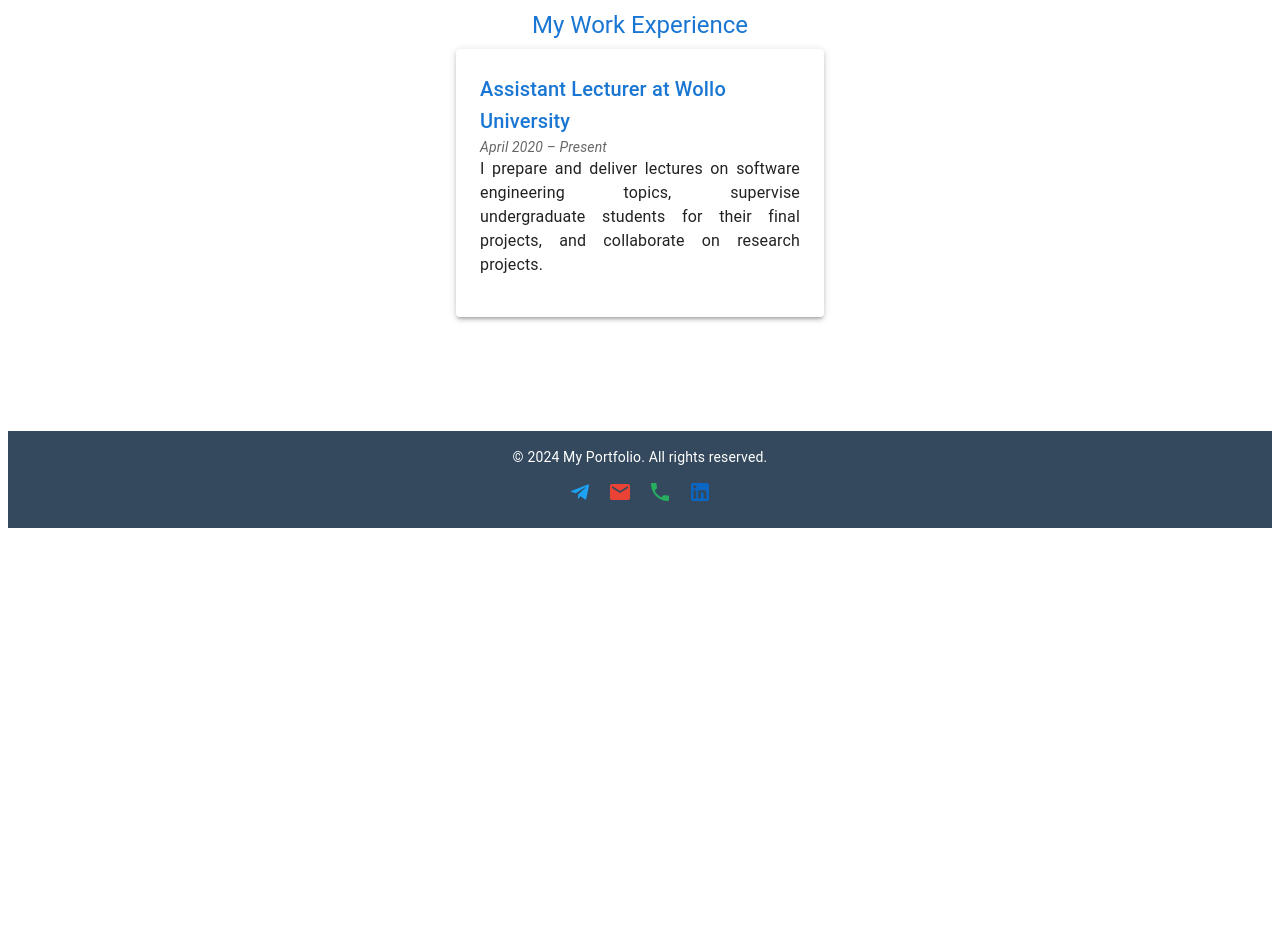
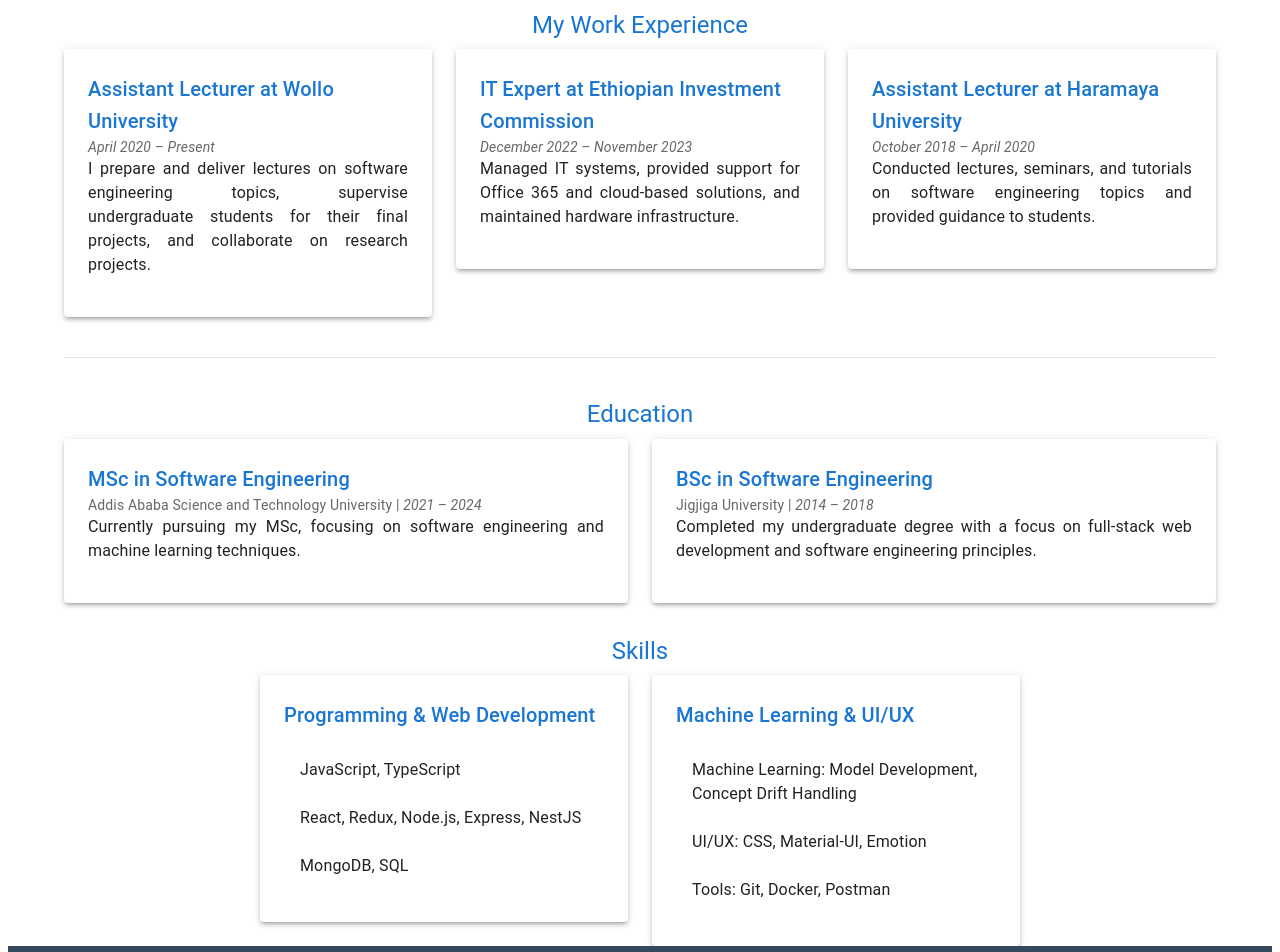
Before and after one commit to mullersoft/My-Portfolio-Website, a React (Create React App) app in the folder client/: page /about in a window 1280 px wide. Shown: the part 280-1232 px from the top of the page. Before the commit the page ends 816 px from the top, so only its background shows below. Built offline with nearby package versions, Linux system fonts and the light colour scheme.

Commit message:
about.ts updated to add experience

```diff
--- a/client/src/pages/About.tsx
+++ b/client/src/pages/About.tsx
@@ -2,6 +2,11 @@
 import {
   Container,
   Typography,
+  Box,
+  List,
+  ListItem,
+  ListItemText,
+  Divider,
   Paper,
   Grid,
 } from "@mui/material";
@@ -9,6 +14,7 @@
 const About: React.FC = () => {
   return (
     <Container maxWidth="lg">
+      {/* Header Section */}
       <Typography variant="h3" gutterBottom align="center" color="primary">
         About Me
       </Typography>
@@ -28,10 +34,12 @@
         technologies to provide more efficient solutions.
       </Typography>
 
+      {/* Work Experience Section */}
       <Typography variant="h5" gutterBottom align="center" color="primary">
         My Work Experience
       </Typography>
 
+      {/* Work Experience Cards */}
       <Grid container spacing={3} justifyContent="center">
         <Grid item xs={12} md={4}>
           <Paper sx={{ padding: 3, boxShadow: 3 }}>
@@ -49,7 +57,132 @@
           </Paper>
         </Grid>
 
-        {/* Other Work Experience Cards */}
+        <Grid item xs={12} md={4}>
+          <Paper sx={{ padding: 3, boxShadow: 3 }}>
+            <Typography variant="h6" color="primary">
+              IT Expert at Ethiopian Investment Commission
+            </Typography>
+            <Typography variant="body2" color="textSecondary">
+              <i>December 2022 – November 2023</i>
+            </Typography>
+            <Typography variant="body1" paragraph sx={{ textAlign: "justify" }}>
+              Managed IT systems, provided support for Office 365 and
+              cloud-based solutions, and maintained hardware infrastructure.
+            </Typography>
+          </Paper>
+        </Grid>
+
+        <Grid item xs={12} md={4}>
+          <Paper sx={{ padding: 3, boxShadow: 3 }}>
+            <Typography variant="h6" color="primary">
+              Assistant Lecturer at Haramaya University
+            </Typography>
+            <Typography variant="body2" color="textSecondary">
+              <i>October 2018 – April 2020</i>
+            </Typography>
+            <Typography variant="body1" paragraph sx={{ textAlign: "justify" }}>
+              Conducted lectures, seminars, and tutorials on software
+              engineering topics and provided guidance to students.
+            </Typography>
+          </Paper>
+        </Grid>
+      </Grid>
+
+      <Divider sx={{ margin: "40px 0" }} />
+
+      {/* Education Section */}
+      <Typography
+        variant="h5"
+        gutterBottom
+        mt={4}
+        align="center"
+        color="primary"
+      >
+        Education
+      </Typography>
+
+      {/* Education Cards */}
+      <Grid container spacing={3} justifyContent="center">
+        <Grid item xs={12} md={6}>
+          <Paper sx={{ padding: 3, boxShadow: 3 }}>
+            <Typography variant="h6" color="primary">
+              MSc in Software Engineering
+            </Typography>
+            <Typography variant="body2" color="textSecondary">
+              Addis Ababa Science and Technology University | <i>2021 – 2024</i>
+            </Typography>
+            <Typography variant="body1" paragraph sx={{ textAlign: "justify" }}>
+              Currently pursuing my MSc, focusing on software engineering and
+              machine learning techniques.
+            </Typography>
+          </Paper>
+        </Grid>
+
+        <Grid item xs={12} md={6}>
+          <Paper sx={{ padding: 3, boxShadow: 3 }}>
+            <Typography variant="h6" color="primary">
+              BSc in Software Engineering
+            </Typography>
+            <Typography variant="body2" color="textSecondary">
+              Jigjiga University | <i>2014 – 2018</i>
+            </Typography>
+            <Typography variant="body1" paragraph sx={{ textAlign: "justify" }}>
+              Completed my undergraduate degree with a focus on full-stack web
+              development and software engineering principles.
+            </Typography>
+          </Paper>
+        </Grid>
+      </Grid>
+
+      {/* Skills Section */}
+      <Typography
+        variant="h5"
+        gutterBottom
+        mt={4}
+        align="center"
+        color="primary"
+      >
+        Skills
+      </Typography>
+
+      <Grid container spacing={3} justifyContent="center">
+        <Grid item xs={12} md={4}>
+          <Paper sx={{ padding: 3, boxShadow: 3 }}>
+            <Typography variant="h6" color="primary" gutterBottom>
+              Programming & Web Development
+            </Typography>
+            <List>
+              <ListItem>
+                <ListItemText primary="JavaScript, TypeScript" />
+              </ListItem>
+              <ListItem>
+                <ListItemText primary="React, Redux, Node.js, Express, NestJS" />
+              </ListItem>
+              <ListItem>
+                <ListItemText primary="MongoDB, SQL" />
+              </ListItem>
+            </List>
+          </Paper>
+        </Grid>
+
+        <Grid item xs={12} md={4}>
+          <Paper sx={{ padding: 3, boxShadow: 3 }}>
+            <Typography variant="h6" color="primary" gutterBottom>
+              Machine Learning & UI/UX
+            </Typography>
+            <List>
+              <ListItem>
+                <ListItemText primary="Machine Learning: Model Development, Concept Drift Handling" />
+              </ListItem>
+              <ListItem>
+                <ListItemText primary="UI/UX: CSS, Material-UI, Emotion" />
+              </ListItem>
+              <ListItem>
+                <ListItemText primary="Tools: Git, Docker, Postman" />
+              </ListItem>
+            </List>
+          </Paper>
+        </Grid>
       </Grid>
     </Container>
   );
```
